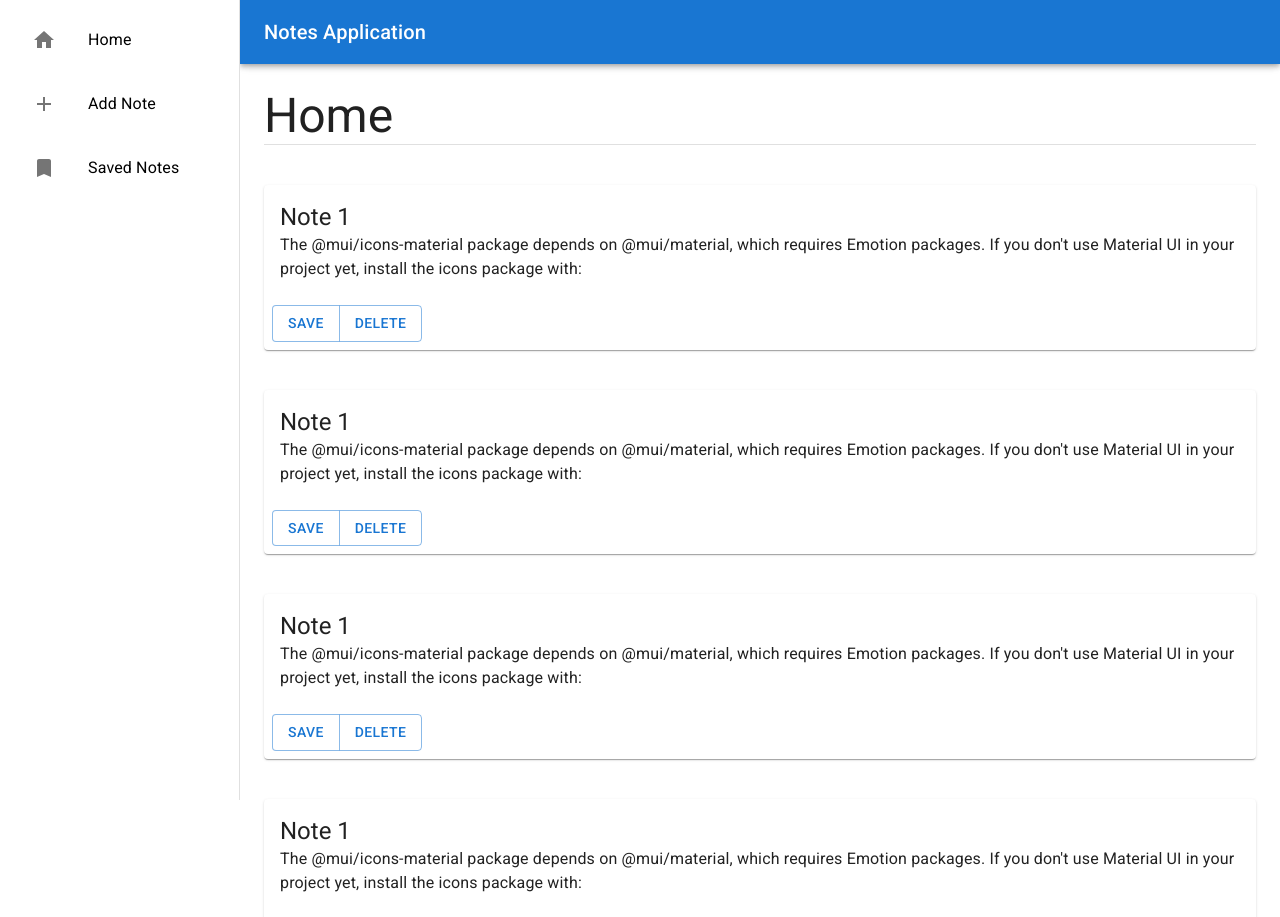
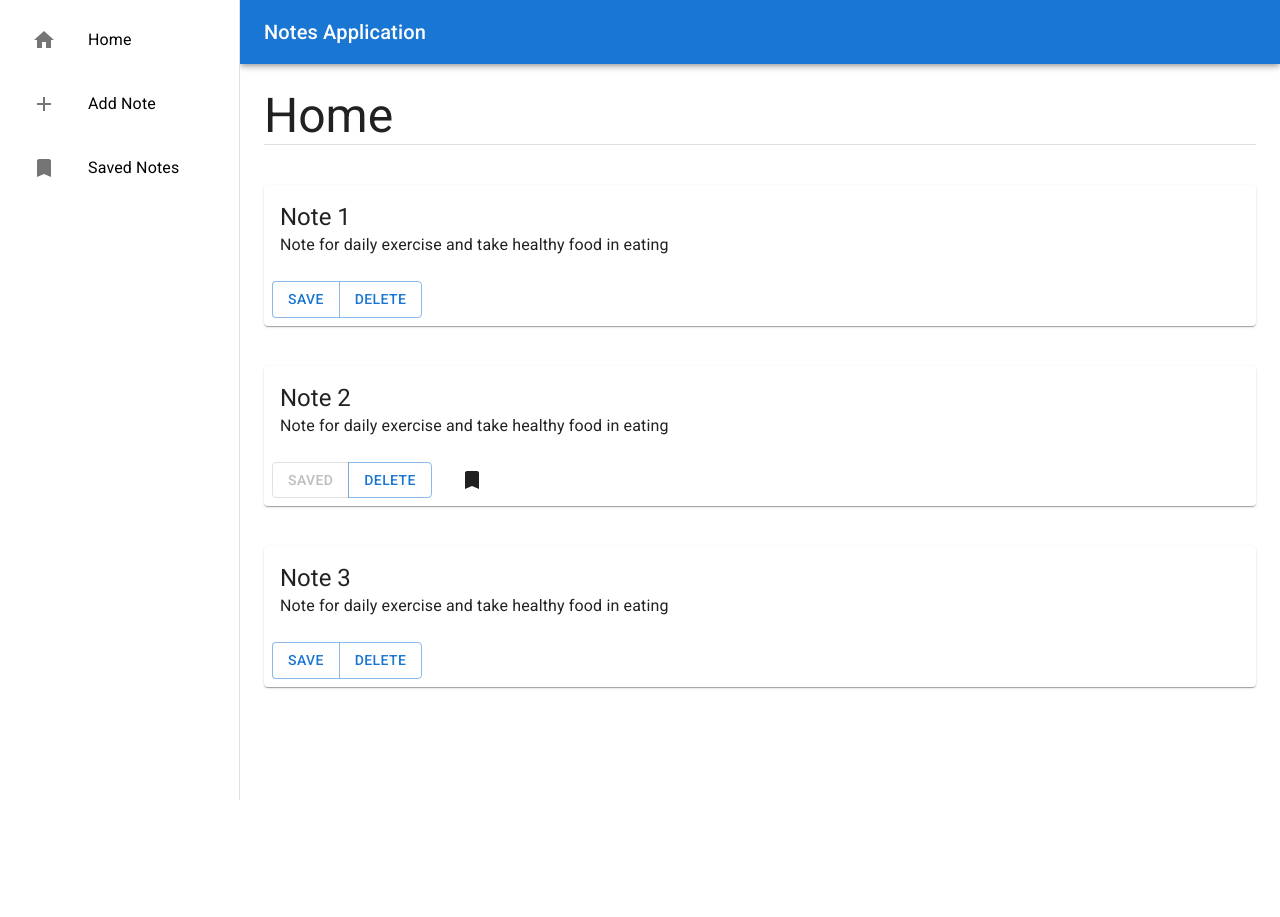
Before and after one commit to RK-8998/react-notes-app, a React (Create React App) app: page / in a window 1280 px wide. Shown: the top 917 px of the page. After the commit the page ends 800 px from the top, so only its background shows below. Built offline with nearby package versions, Linux system fonts and the light colour scheme.

Commit message:
till saved notes

```diff
--- a/src/components/Note.js
+++ b/src/components/Note.js
@@ -1,35 +1,46 @@
 import * as React from "react";
-// import Box from "@mui/material/Box";
 import Card from "@mui/material/Card";
 import CardActions from "@mui/material/CardActions";
 import CardContent from "@mui/material/CardContent";
 import Button from "@mui/material/Button";
 import Typography from "@mui/material/Typography";
-import { ButtonGroup, CardHeader } from "@mui/material";
+import BookmarkIcon from "@mui/icons-material/Bookmark";
+import { ButtonGroup } from "@mui/material";
+import { useDispatch } from "react-redux";
 
-// const bull = (
-//   <Box component="span" sx={{ display: "inline-block", mx: "2px", transform: "scale(0.8)" }}>
-//     •
-//   </Box>
-// );
+import { saveNote, unSaveNote } from "../redux/actions/Note";
 
-const Note = () => {
+const Note = ({ id, title, description, isSaved }) => {
+  const dispatch = useDispatch();
+  const saveHandler = () => {
+    dispatch(saveNote(id));
+  };
+  const unSaveHandler = () => {
+    dispatch(unSaveNote(id));
+  };
+
   return (
     <Card sx={{ minWidth: 275, marginTop: 5 }}>
       <CardContent>
         <Typography variant="h5" component="div">
-          Note 1
+          {title}
         </Typography>
         <Typography variant="p" sx={{ mb: 1.5, mt: 1.5 }}>
-          The @mui/icons-material package depends on @mui/material, which requires Emotion packages. If you don't use
-          Material UI in your project yet, install the icons package with:
+          {description}
         </Typography>
       </CardContent>
       <CardActions>
         <ButtonGroup variant="outlined" aria-label="outlined button group">
-          <Button>SAVE</Button>
+          <Button disabled={isSaved} onClick={saveHandler}>
+            {isSaved ? "SAVED" : "SAVE"}
+          </Button>
           <Button>DELETE</Button>
         </ButtonGroup>
+        {isSaved && (
+          <Button color="inherit" onClick={unSaveHandler}>
+            <BookmarkIcon />
+          </Button>
+        )}
       </CardActions>
     </Card>
   );
--- a/src/components/NoteList.js
+++ b/src/components/NoteList.js
@@ -1,19 +1,36 @@
-import React from "react";
+import React, { useCallback, useEffect, useState } from "react";
+import { useSelector } from "react-redux";
+import { useLocation } from "react-router-dom";
 import Note from "./Note";
 
 const NoteList = () => {
+  const notes = useSelector((state) => state.notes);
+  console.log("notes: ", notes);
+
+  const [finalNotes, setFinalNotes] = useState([]);
+
+  const location = useLocation();
+
+  const filterSavedNotes = useCallback(() => {
+    if (location.pathname === "/savedNotes") {
+      const data = notes.filter((note) => note.isSaved === true);
+      setFinalNotes(data);
+    } else {
+      setFinalNotes(notes);
+    }
+  }, [location, notes]);
+
+  useEffect(() => {
+    filterSavedNotes();
+  }, [filterSavedNotes]);
+
   return (
     <>
-      {/* <p>NoteList</p> */}
-      <Note />
-      <Note />
-      <Note />
-      <Note />
-      <Note />
-      <Note />
-      <Note />
-      <Note />
-      <Note />
+      {finalNotes.map((note) => {
+        return (
+          <Note key={note.id} id={note.id} title={note.title} description={note.description} isSaved={note.isSaved} />
+        );
+      })}
     </>
   );
 };
--- a/src/index.js
+++ b/src/index.js
@@ -1,11 +1,15 @@
 import React from "react";
 import ReactDOM from "react-dom/client";
+import { Provider } from "react-redux";
 import App from "./App";
 import "./index.css";
+import store from "./store";
 
 const root = ReactDOM.createRoot(document.getElementById("root"));
 root.render(
   <React.StrictMode>
-    <App />
+    <Provider store={store}>
+      <App />
+    </Provider>
   </React.StrictMode>
 );
--- a/src/pages/HomePage.js
+++ b/src/pages/HomePage.js
@@ -6,7 +6,7 @@ const Home = () => {
   return (
     <>
       <Typography variant="h3">Home</Typography>
-      <Divider />
+      <Divider variant="fullWidth" />
       <NoteList />
     </>
   );
--- a/src/pages/SavedNotes.js
+++ b/src/pages/SavedNotes.js
@@ -1,7 +1,15 @@
+import { Divider, Typography } from "@mui/material";
 import React from "react";
+import NoteList from "../components/NoteList";
 
 const SavedNotes = () => {
-  return <div>SavedNotes</div>;
+  return (
+    <>
+      <Typography variant="h3">Saved Notes</Typography>
+      <Divider variant="fullWidth" />
+      <NoteList />;
+    </>
+  );
 };
 
 export default SavedNotes;
--- /dev/null
+++ b/src/redux/actions/Note.js
@@ -0,0 +1,17 @@
+export const noteActions = {
+  ADD_NOTE: "ADD_NOTE",
+  DELETE_NOTE: "DELETE_NOTE",
+  SAVE_NOTE: "SAVE_NOTE",
+  UN_SAVE_NOTE: "UN_SAVE_NOTE",
+};
+
+export const addNote = (payload) => {
+  return { type: noteActions.ADD_NOTE, payload };
+};
+
+export const saveNote = (id) => {
+  return { type: noteActions.SAVE_NOTE, payload: { id } };
+};
+export const unSaveNote = (id) => {
+  return { type: noteActions.UN_SAVE_NOTE, payload: { id } };
+};
--- /dev/null
+++ b/src/redux/reducers/Note.js
@@ -0,0 +1,45 @@
+import { noteActions } from "../actions/Note";
+
+const initialState = [
+  {
+    id: 1,
+    title: "Note 1",
+    description: "Note for daily exercise and take healthy food in eating",
+    isSaved: false,
+  },
+  {
+    id: 2,
+    title: "Note 2",
+    description: "Note for daily exercise and take healthy food in eating",
+    isSaved: true,
+  },
+  {
+    id: 3,
+    title: "Note 3",
+    description: "Note for daily exercise and take healthy food in eating",
+    isSaved: false,
+  },
+];
+
+const NoteReducer = (state = initialState, action) => {
+  let newNotes;
+  let index;
+  switch (action.type) {
+    case noteActions.SAVE_NOTE:
+      newNotes = [...state];
+      index = newNotes.findIndex((note) => note.id === action.payload.id);
+      newNotes[index].isSaved = true;
+      return newNotes;
+
+    case noteActions.UN_SAVE_NOTE:
+      newNotes = [...state];
+      index = newNotes.findIndex((note) => note.id === action.payload.id);
+      newNotes[index].isSaved = false;
+      return newNotes;
+
+    default:
+      return state;
+  }
+};
+
+export default NoteReducer;
--- /dev/null
+++ b/src/store/index.js
@@ -0,0 +1,10 @@
+import { combineReducers, createStore } from "redux";
+import NoteReducer from "../redux/reducers/Note";
+
+const rootStore = combineReducers({
+  notes: NoteReducer,
+});
+
+const store = createStore(rootStore);
+
+export default store;
```
